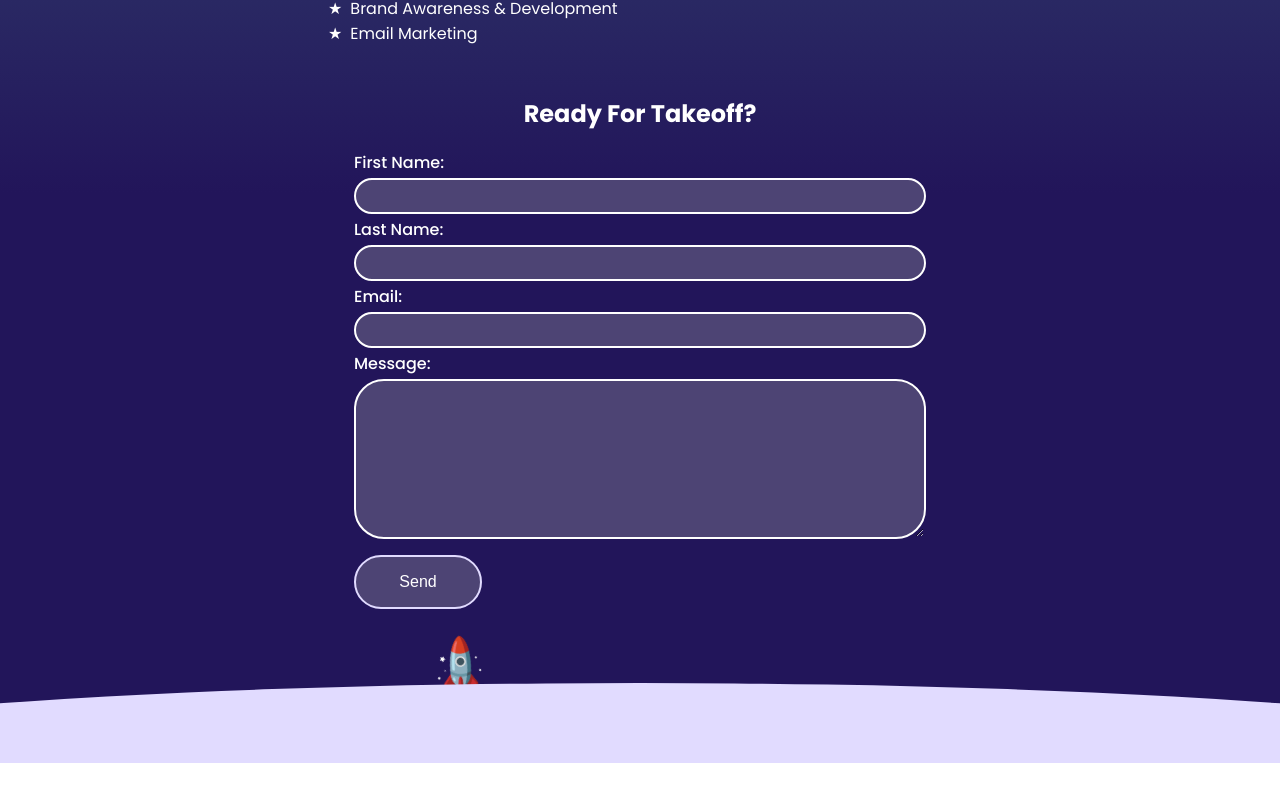
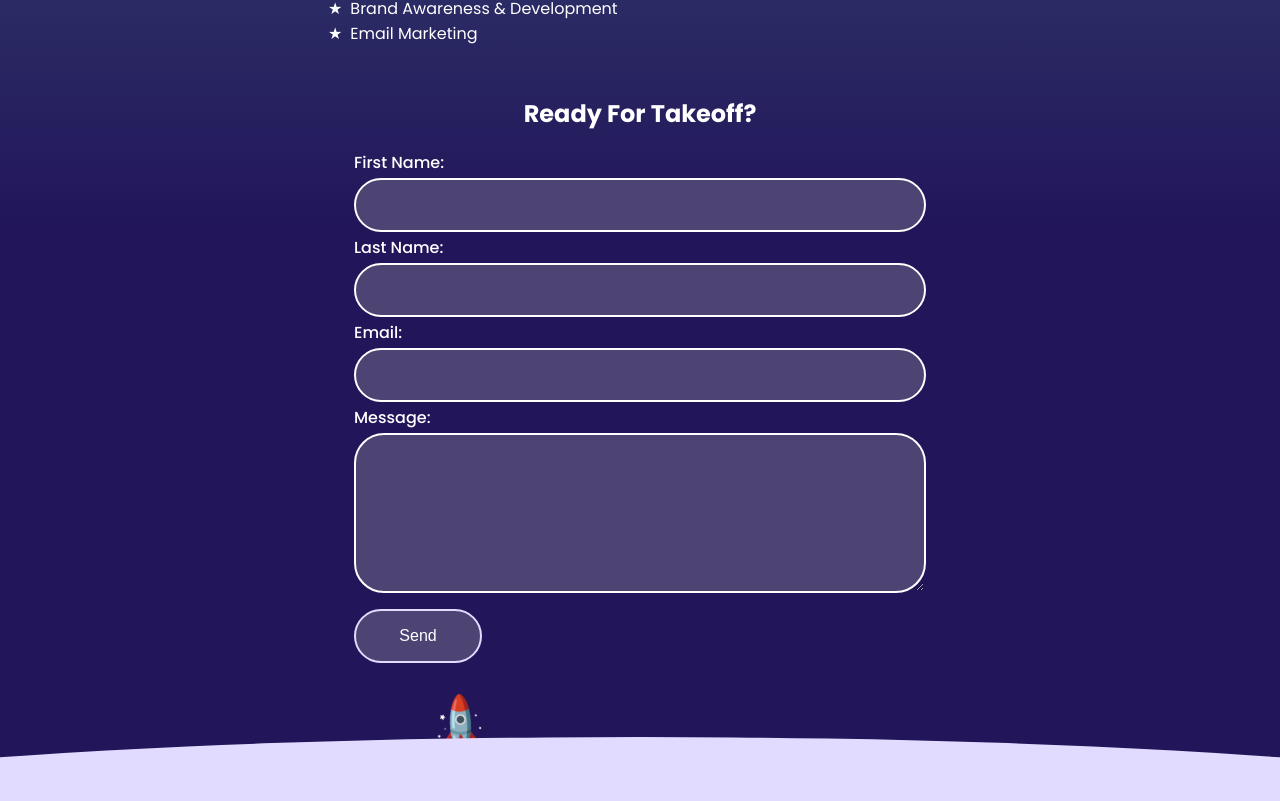
Before and after one commit to Brendan-Leal/AstrolabStudio, a Next.js app: page / in a window 1280 px wide. Shown: the part 865-1666 px from the top of the page. Before the commit the page ends 1628 px from the top, so only its background shows below. Built offline with nearby package versions, Linux system fonts and the light colour scheme.

Commit message:
add autocomplete, remove css rule

```diff
--- a/src/components/ContactForm.tsx
+++ b/src/components/ContactForm.tsx
@@ -54,13 +54,13 @@ export default function ContactForm() {
       <h2>Ready For Takeoff?</h2>
       <form onSubmit={handleFormSubmit} action="#" method="POST" className={style.form}>
         <label htmlFor="fname">First Name: </label>
-        <input id="fname" required minLength={1} type="text" name="fname" />
+        <input id="fname" required minLength={1} type="text" name="fname" autoComplete="given-name" />
 
         <label htmlFor="lname"> Last Name: </label>
-        <input required minLength={1} type="text" name="lname" id="lname" />
+        <input required minLength={1} type="text" name="lname" id="lname" autoComplete="family-name" />
 
         <label htmlFor="email">Email: </label>
-        <input required type="email" name="email" id="email" />
+        <input required type="email" name="email" id="email" autoComplete="email" />
 
         <label htmlFor="message">Message: </label>
         <textarea required id={style.message} name="message" />
--- a/src/styles/contactForm.module.css
+++ b/src/styles/contactForm.module.css
@@ -10,11 +10,6 @@
      position: relative;
  }
 
- .form input,
- #message {
-     min-width: 50%;
- }
-
  .form label {
      align-self: flex-start;
      font-weight: 500;
@@ -25,7 +20,6 @@
  #message {
      background-color: var(--light-purple);
      border: 0.15rem solid white;
-     height: 2rem;
      padding: 1rem;
      caret-color: white;
      color: white;
```
